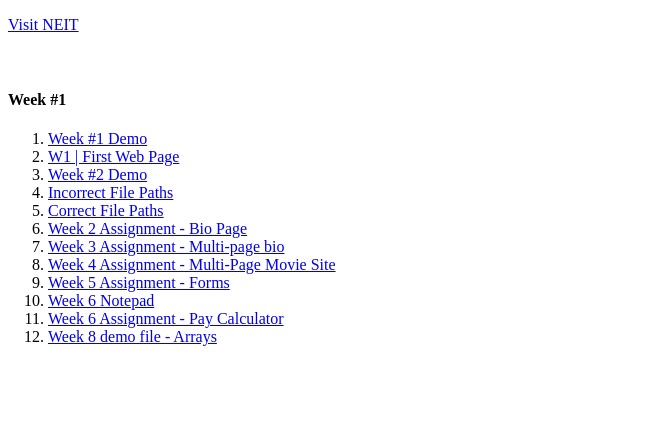
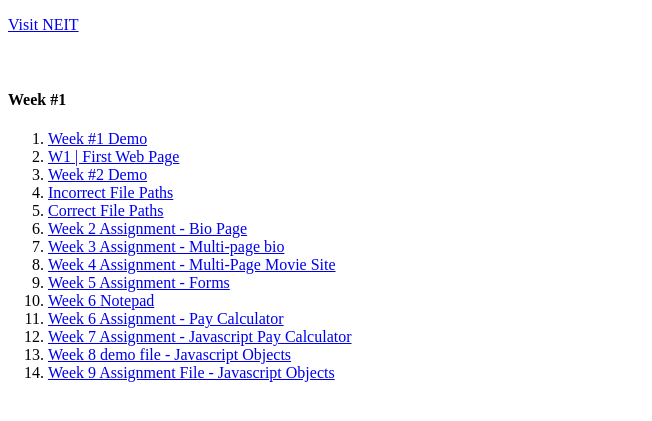
Before and after one commit to KantaIsMyName/SE111_02_202340, a plain HTML site: page index.html in a window 1280 px wide. Shown: the part 105-526 px from the top of the page, without its empty margins (0-652 px from the left). Drawn offline with Linux system fonts and the light colour scheme.

Commit message:
12 ft skeleton

```diff
--- a/index.html
+++ b/index.html
@@ -33,7 +33,10 @@
         <li><a href="Week5_form_files/index.html"> Week 5 Assignment - Forms </a></li>
         <li><a href="week6_notepad/index.html"> Week 6 Notepad </a></li>
         <li><a href="Week6_assignment/index.html"> Week 6 Assignment - Pay Calculator </a></li>
-        <li><a href="Week8_demo/index.html"> Week 8 demo file - Arrays </a> </li>
+        <li><a href="week7_assignment/index.html"> Week 7 Assignment - Javascript Pay Calculator</a> </li>
+        <li><a href="Week8_demo/index.html"> Week 8 demo file - Javascript Objects </a> </li>
+        <li><a href="week9_assignment/index.html"> Week 9 Assignment File - Javascript Objects </a> </li>
+
     </ol>
 </body>
 </html>
```
